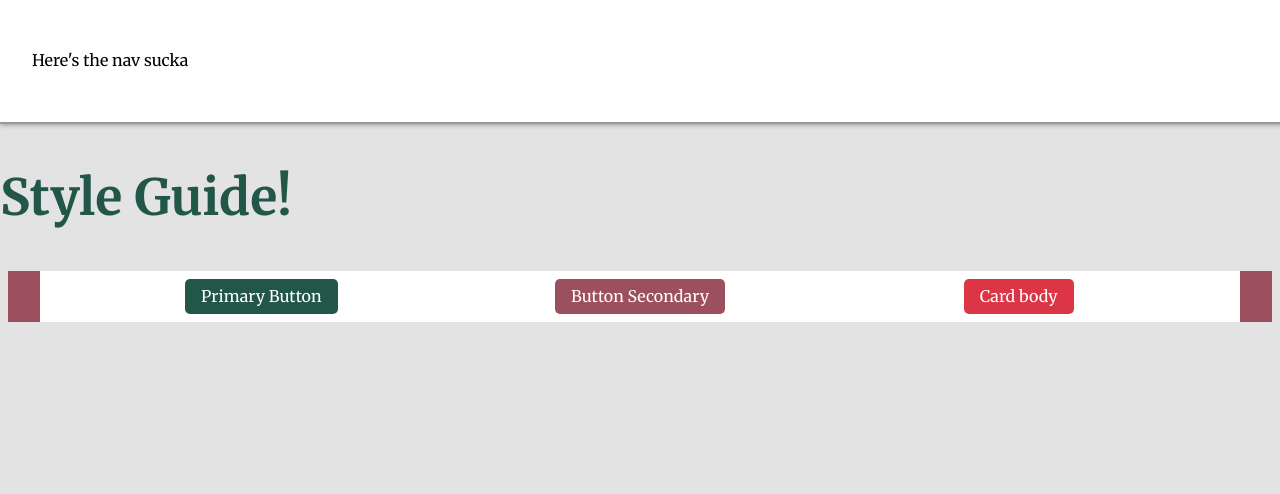
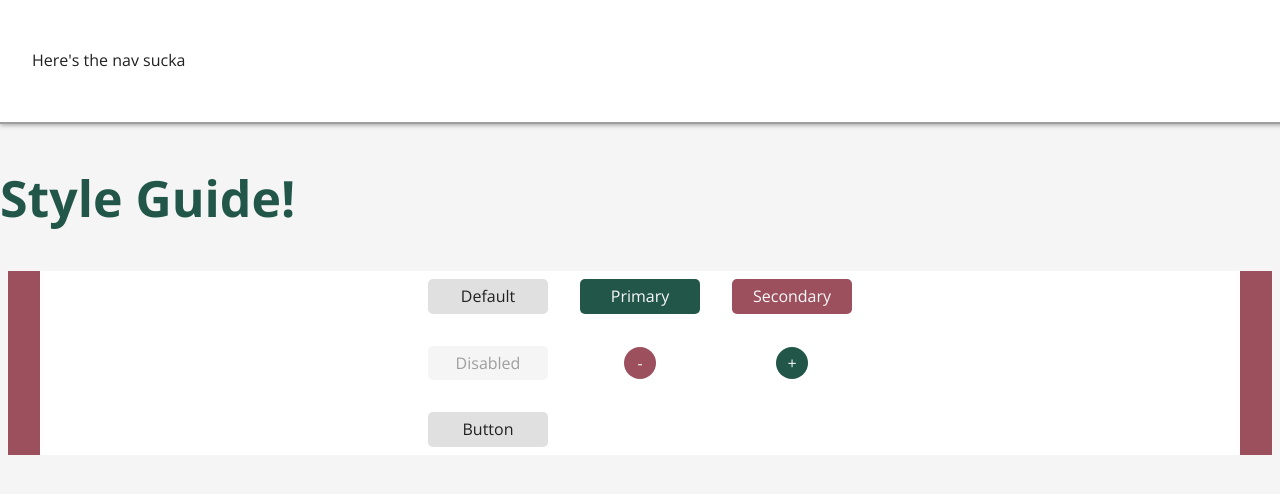
Before and after one commit to dillontitcomb/today, a Next.js app: page /styles in a window 1280 px wide. Shown: the top 494 px of the page. Built offline with nearby package versions, Linux system fonts and the light colour scheme.

Commit message:
add conditional styling to Button and create IconButton component.

```diff
--- a/css/style.css
+++ b/css/style.css
@@ -1,4 +1,4 @@
-@import url('https://fonts.googleapis.com/css2?family=Merriweather:ital,wght@0,300;0,400;0,700;1,300;1,400;1,700&display=swap');
+@import url('https://fonts.googleapis.com/css2?family=Open+Sans:ital,wght@0,300;0,400;0,600;0,700;1,300;1,400;1,600;1,700&display=swap');
 
 html {
   line-height: 1.15; /* 1 */
--- a/pages/_app.js
+++ b/pages/_app.js
@@ -8,16 +8,17 @@ import '../css/style.css';
 const theme = {
   colors: {
     primary: '#225649',
+    primaryLight: '#edf8f5',
     primaryDulled: '#007C5D',
     secondary: '#9C4F5D',
     secondaryDulled: '#BB7682',
     background: 'white',
     accent: '#E08A00',
-    darkText: 'black',
-    lightText: 'white',
-    lightGrey: '#E3E3E3',
-    midGrey: '8E8E8E',
-    darkGrey: '#999999',
+    darkText: '#212121',
+    lightText: '#fafafa',
+    lightGrey: '#F5F5F5',
+    midGrey: '#E0E0E0',
+    darkGrey: '#9E9E9E',
     success: 'green',
     danger: '#dc3545',
     dangerDulled: '#F25B69',
@@ -33,7 +34,7 @@ const GlobalStyle = createGlobalStyle`
     box-sizing: border-box;
     margin: 0;
     padding: 0;
-    font-family: 'Merriweather', serif;
+    font-family: 'Open Sans', sans-serif;
     font-size: 1rem;
     line-height: 1.6;
     background-color: ${theme.colors.lightGrey};
--- a/pages/styles.js
+++ b/pages/styles.js
@@ -17,48 +17,61 @@ const Container = styled.div`
   text-align: center;
 `;
 
-const FlexContainer = styled(Container)`
-  display: flex;
-  align-items: center;
+const GridContainer = styled(Container)`
+  display: grid;
+  grid-template-columns: repeat(3, auto);
+  grid-gap: 1em;
   justify-content: center;
-  flex-direction: row;
-  flex-wrap: wrap;
 `;
 
-const FlexGridItem = styled.div`
+const GridItem = styled.div`
+  place-self: center;
   padding: 0.5rem;
-  flex: 1;
 `;
 
 const Button = styled.button`
+  min-width: 120px;
+  max-height: 34.4px;
   display: inline-block;
-  background-color: ${(props) => props.theme.colors.primary};
+  background-color: ${(props) =>
+    props.primary
+      ? props.theme.colors.primary
+      : props.secondary
+      ? props.theme.colors.secondary
+      : props.disabled
+      ? props.theme.colors.lightGrey
+      : props.theme.colors.midGrey};
   font-size: 1rem;
-  color: ${(props) => props.theme.colors.lightText};
+  color: ${(props) =>
+    props.primary || props.secondary
+      ? props.theme.colors.lightText
+      : props.disabled
+      ? props.theme.colors.darkGrey
+      : props.theme.colors.darkText};
   padding: 0.5rem 1rem;
   border: none;
   cursor: pointer;
   outline: none;
   border-radius: 5px;
   &:hover {
-    background-color: ${(props) => props.theme.colors.primaryDulled};
+    background-color: ${(props) =>
+      props.primary
+        ? props.theme.colors.primaryDulled
+        : props.secondary
+        ? props.theme.colors.secondaryDulled
+        : props.theme.colors.lightGrey};
+    cursor: ${(props) => (props.disabled ? 'not-allowed' : 'pointer')};
   }
 `;
 
-const SecondaryButton = styled(Button)`
-  background-color: ${({ theme }) => theme.colors.secondary};
-  color: ${({ theme }) => theme.colors.lightText};
-  &:hover {
-    background-color: ${(props) => props.theme.colors.secondaryDulled};
-  }
-`;
-
-const DangerButton = styled(Button)`
-  background-color: ${({ theme }) => theme.colors.danger};
-  color: ${({ theme }) => theme.colors.lightText};
-  &:hover {
-    background-color: ${(props) => props.theme.colors.dangerDulled};
-  }
+const IconButton = styled(Button)`
+  min-height: 0px;
+  min-width: 0px;
+  padding: 0;
+  margin: 0;
+  height: 2rem;
+  width: 2rem;
+  border-radius: 100%;
 `;
 
 export default function styles(params) {
@@ -66,18 +79,29 @@ export default function styles(params) {
     <div>
       <Title>Style Guide!</Title>
       <Container secondary>
-        <FlexContainer>
-          <FlexGridItem>
-            <Button>Primary Button</Button>
-          </FlexGridItem>
-          <FlexGridItem>
-            {' '}
-            <SecondaryButton>Button Secondary</SecondaryButton>
-          </FlexGridItem>
-          <FlexGridItem>
-            <DangerButton>Card body</DangerButton>
-          </FlexGridItem>
-        </FlexContainer>
+        <GridContainer>
+          <GridItem>
+            <Button>Default</Button>
+          </GridItem>
+          <GridItem>
+            <Button primary>Primary</Button>
+          </GridItem>
+          <GridItem>
+            <Button secondary>Secondary</Button>
+          </GridItem>
+          <GridItem>
+            <Button disabled>Disabled</Button>
+          </GridItem>
+          <GridItem>
+            <IconButton secondary>-</IconButton>
+          </GridItem>
+          <GridItem>
+            <IconButton primary>+</IconButton>
+          </GridItem>
+          <GridItem>
+            <Button>Button</Button>
+          </GridItem>
+        </GridContainer>
       </Container>
     </div>
   );
```
